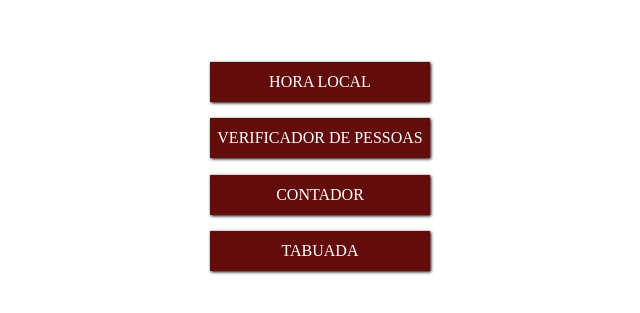
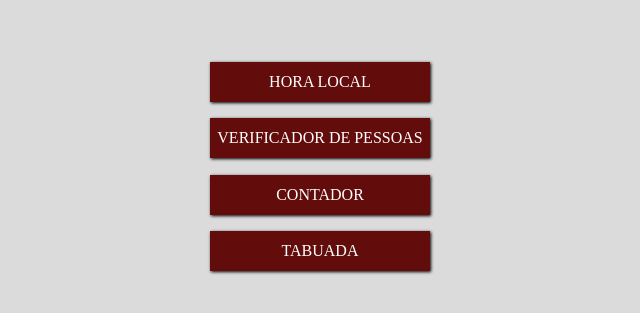
Before and after one commit to BorgesTh/desafios-javascript-cursoemvideo, a plain HTML site: page index.html in a window 1280 px wide. Shown: the part 201-514 px from the top of the page, without its empty margins (320-960 px from the left). Drawn offline with Linux system fonts and the light colour scheme.

Commit message:
Change background-color index.html

```diff
--- a/style.css
+++ b/style.css
@@ -1,5 +1,6 @@
 body {
     display: flex;
+    background: rgb(219, 219, 219);
     height: 90vh;
     justify-content: center;
     align-items: center;
```
